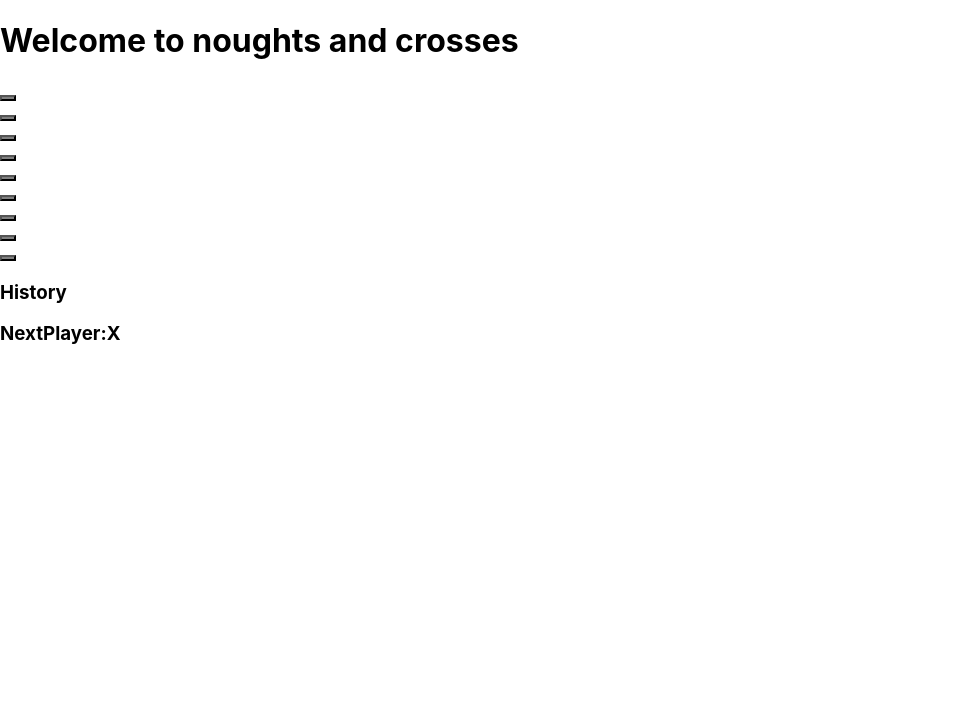
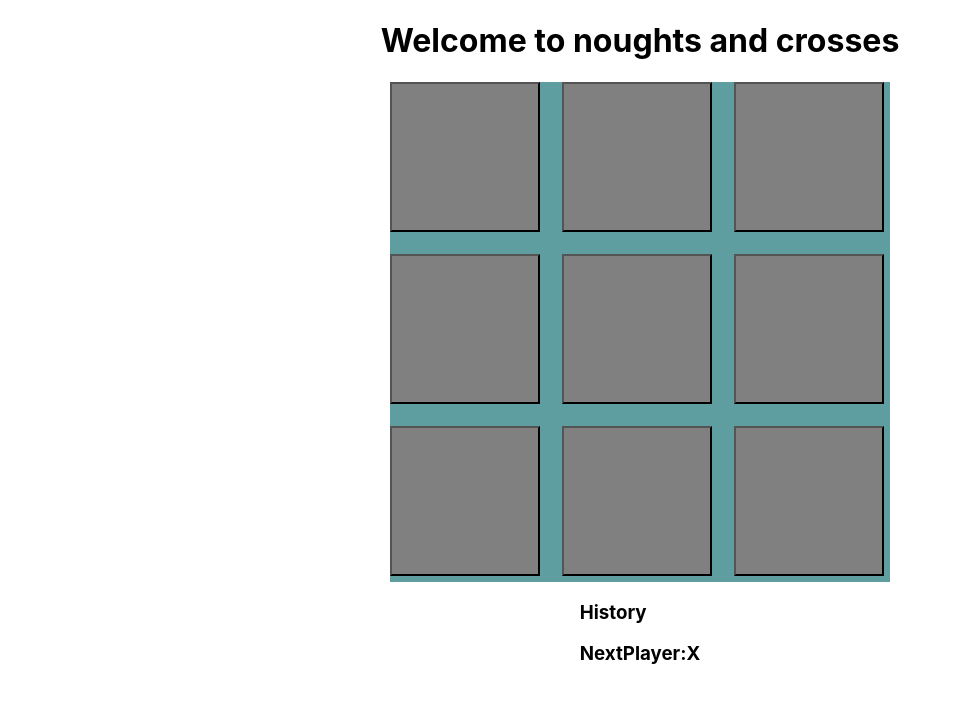
Before and after one commit to SchoolOfCode/noughts-and-crosses-plan-marian-ahammed-and-scott-room-6, a React app: page / in a window 1280 px wide. Shown: the whole page, without its empty margins (0-962 px from the left). Built offline with nearby package versions, Linux system fonts and the light colour scheme.

Commit message:
completed!!

```diff
--- a/src/Components/Game/index.js
+++ b/src/Components/Game/index.js
@@ -44,6 +44,7 @@ function Game() {
     if (winner || squares[i]) {
       return;
     }
+
     squares[i] = xO;
     setHistory([...historyPoint, squares]);
     setStepNumber(historyPoint.length);
@@ -58,6 +59,7 @@ function Game() {
   function renderMoves() {
     history.map((_step, move) => {
       const destination = move ? `go to move #${move}` : "Go to start";
+
       return (
         <li key={move}>
           <button onClick={() => jumpTo(move)}>{destination}</button>
@@ -65,6 +67,7 @@ function Game() {
       );
     });
   }
+
   return (
     <>
       <h1>Welcome to noughts and crosses</h1>{" "}
--- a/src/index.css
+++ b/src/index.css
@@ -1,16 +1,32 @@
 body {
   margin: 0;
-  font-family: -apple-system, BlinkMacSystemFont, 'Segoe UI', 'Roboto', 'Oxygen',
-    'Ubuntu', 'Cantarell', 'Fira Sans', 'Droid Sans', 'Helvetica Neue',
+  font-family: -apple-system, BlinkMacSystemFont, "Segoe UI", "Roboto", "Oxygen",
+    "Ubuntu", "Cantarell", "Fira Sans", "Droid Sans", "Helvetica Neue",
     sans-serif;
   -webkit-font-smoothing: antialiased;
   -moz-osx-font-smoothing: grayscale;
 }
 
 code {
-  font-family: source-code-pro, Menlo, Monaco, Consolas, 'Courier New',
+  font-family: source-code-pro, Menlo, Monaco, Consolas, "Courier New",
     monospace;
 }
-.squares{
-  background-color: grey;
+.squares {
+  padding: 5px;
+  background: grey;
+  font-size: 5rem;
+  width: 150px;
+  height: 150px;
 }
+.board {
+  background-color: cadetblue;
+  display: grid;
+  grid-template: repeat(3, 1fr) / repeat(3, 1fr);
+  width: 500px;
+  height: 500px;
+  gap: 1rem;
+}
+.App {
+  display: grid;
+  justify-items: center;
+}
```
